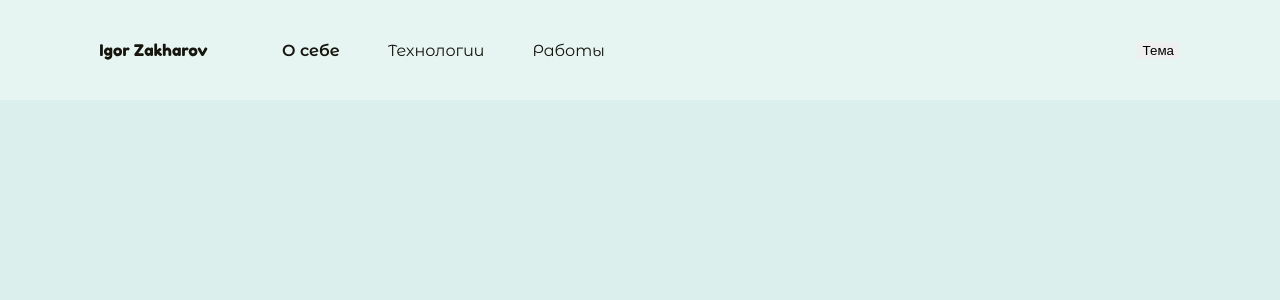
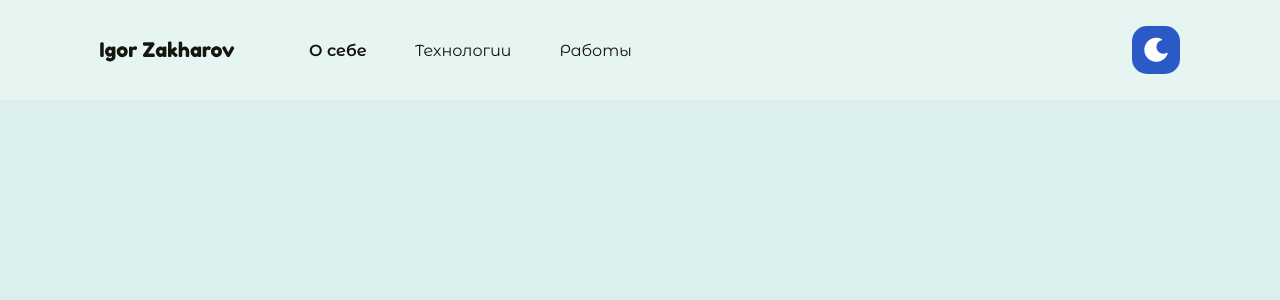
Before and after one commit to IgorZakharov211/zakharov-igor, a React (Create React App) app: page / in a window 1280 px wide. Shown: the top 300 px of the page. Built offline with nearby package versions, Linux system fonts and the light colour scheme.

Commit message:
feat: add theme button

```diff
--- a/src/components/header/Header.js
+++ b/src/components/header/Header.js
@@ -2,6 +2,7 @@ import React from 'react';
 import './Header.scss';
 import { NavLink } from 'react-router-dom';
 import Logo from '../logo/Logo';
+import Dark from '../../images/icons/dark.png';
 
 function Header(){
   let activeStyle = {
@@ -27,7 +28,9 @@ function Header(){
             </ul>
           </nav>
         </div>
-        <button className="header__theme-button">Тема</button>
+        <button className="header__theme-button">
+          <img className="header__theme-img" src={Dark} alt="Темный режимы"/>
+        </button>
       </div>
     </header>
   )
--- a/src/components/header/Header.scss
+++ b/src/components/header/Header.scss
@@ -23,12 +23,6 @@
     flex-direction: row;
     align-items: center;
   }
-
-  &__theme-button{
-    border: none;
-    height: 100%;
-  }
-
 
   &__navigation{
     margin: 0 0 0 74px;
@@ -58,4 +52,17 @@
     }
   }
 
+  &__theme-button{
+    width: 48px;
+    height: 48px;
+    border: none;
+    background-color: $secondaryColor;
+    border-radius: 15px;
+    cursor: pointer;
+  }
+
+  &__theme-img{
+    margin: 1px 0 0 0;
+  }
+
 }
```
Also changed, not shown: src/images/icons/dark.png (added), src/images/logo.svg.
